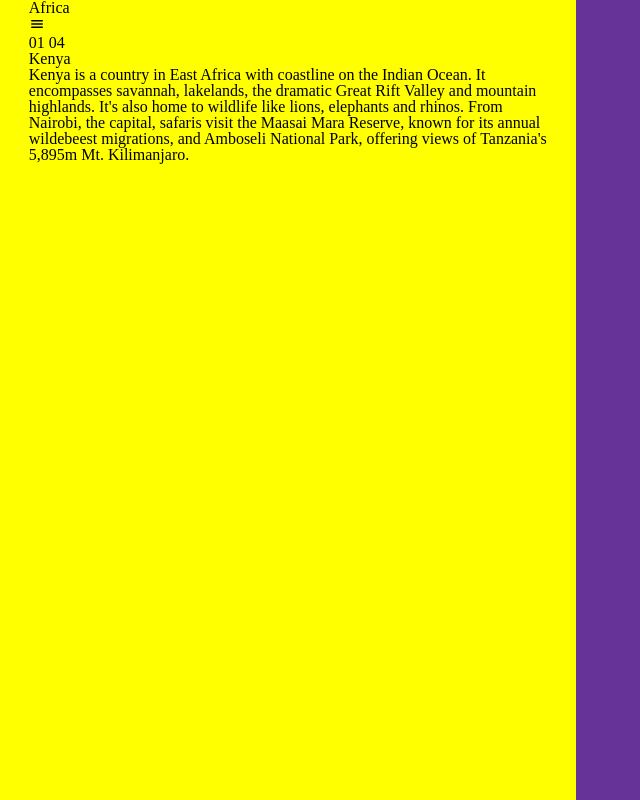
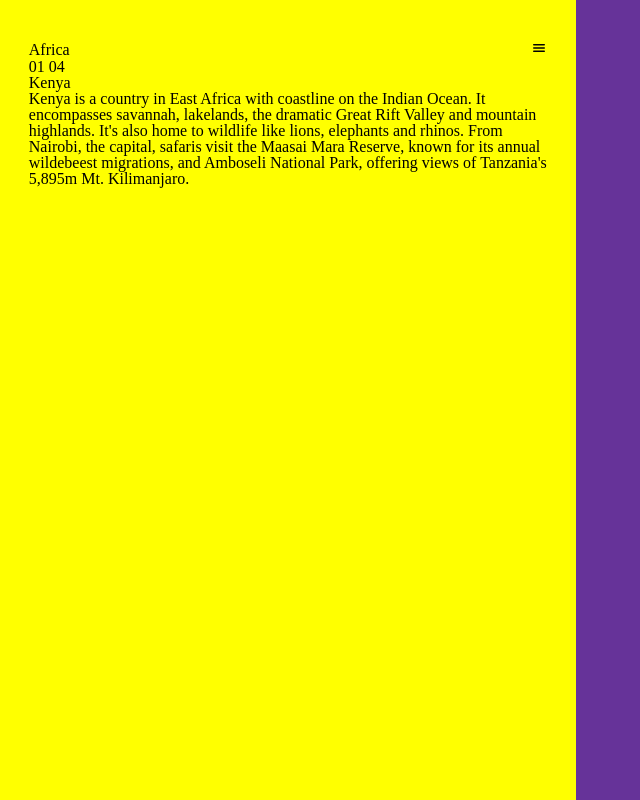
Before and after one commit to benessilfie/Kenya-LP-Clone-Build, a plain HTML site: page index.html in a window 1280 px wide. Shown: the whole page, without its empty margins (0-640 px from the left). Drawn offline with nearby package versions, Linux system fonts and the light colour scheme.

Commit message:
commit to master

```diff
--- a/CSS/main.scss
+++ b/CSS/main.scss
@@ -17,6 +17,20 @@
         display: block;
         width: 90%;
         margin: 0 auto;
+        position: relative;
+        padding: 40px 0;
+
+        header {
+            display: flex;
+            justify-content: space-between;
+            align-items: center;
+
+            logo h1 {
+                font-family: 'Poppins', sans-serif;
+                font-size: 1.5em;
+                font-weight: 900;
+            }
+        }
     }
 }
 
```
Also changed, not shown: CSS/main.css, 1 other file.
